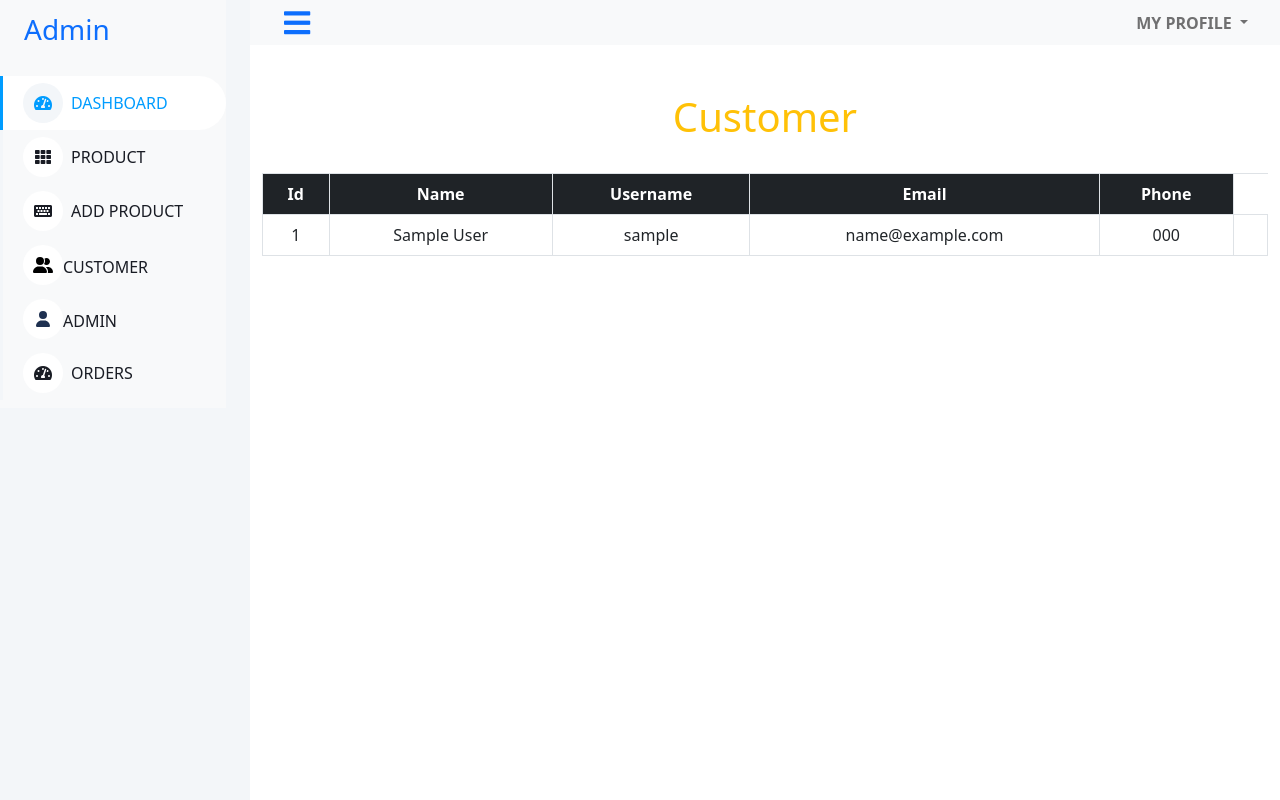
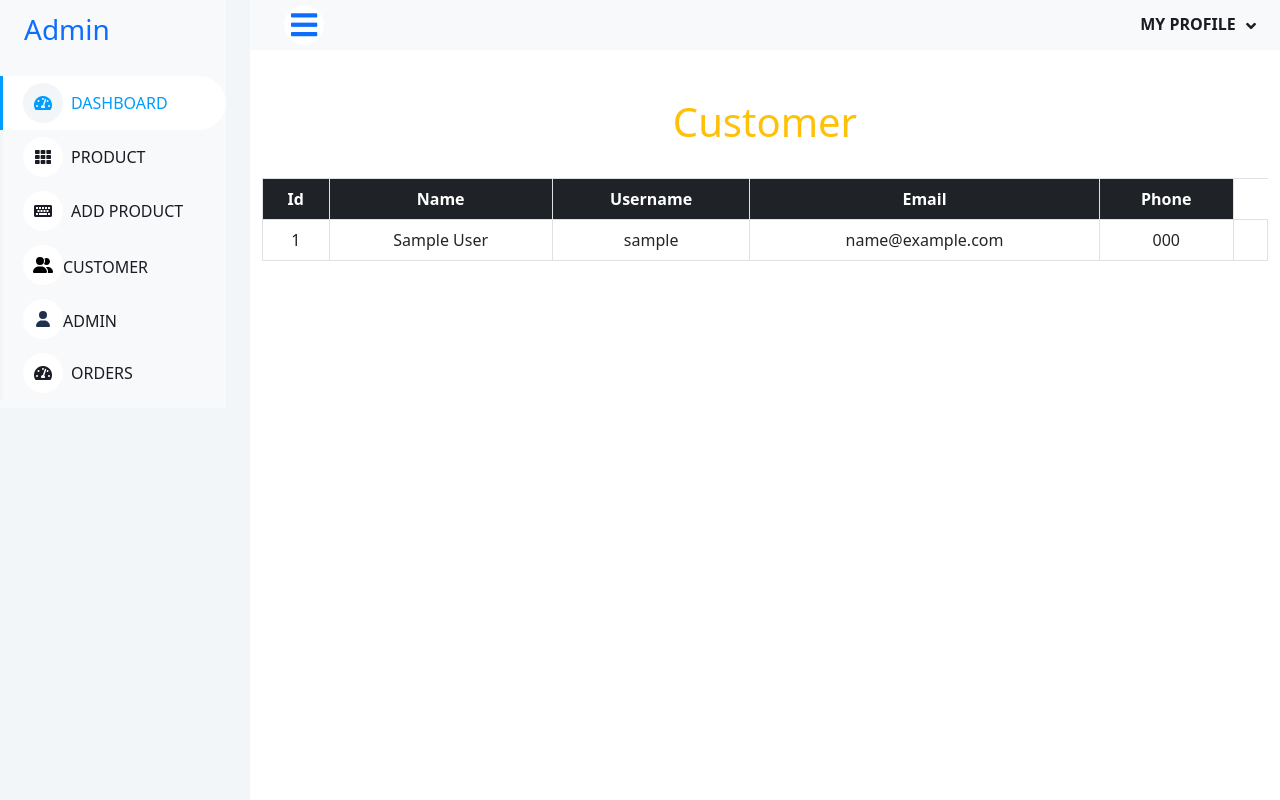
Before and after one commit to atiqurrahmandip/cse412project, a PHP site: page /admin/adminShow.php in a window 1280 px wide. Run offline with PHP 8.4, Linux system fonts and the light colour scheme; tables that the repository leaves empty or names only in its code hold one stand-in row (values such as "Sample post"); some libraries are stand-ins or nearby versions.

Commit message:
design the admin panel navbar

```diff
--- a/admin/style.css
+++ b/admin/style.css
@@ -117,3 +117,50 @@
     padding-left: 25px;
     border-radius: 0 30px 30px 0;
 }
+
+
+
+
+
+.content .navbar .navbar-nav .nav-link {
+    margin-left: 25px;
+    padding: 12px 0;
+    color: var(--dark);
+    outline: none;
+}
+
+.content .navbar .navbar-nav .nav-link:hover,
+.content .navbar .navbar-nav .nav-link.active {
+    color: var(--primary);
+}
+
+.content .navbar .sidebar-toggler,
+.content .navbar .navbar-nav .nav-link i {
+    width: 40px;
+    height: 40px;
+    display: inline-flex;
+    align-items: center;
+    justify-content: center;
+    background: #FFFFFF;
+    border-radius: 40px;
+}
+
+.content .navbar .dropdown-toggle::after {
+    margin-left: 6px;
+    vertical-align: middle;
+    border: none;
+    content: "\f107";
+    font-family: "Font Awesome 5 Free";
+    font-weight: 900;
+    transition: .5s;
+}
+
+.content .navbar .dropdown-toggle[aria-expanded=true]::after {
+    transform: rotate(-180deg);
+}
+
+@media (max-width: 575.98px) {
+    .content .navbar .navbar-nav .nav-link {
+        margin-left: 15px;
+    }
+}
```
